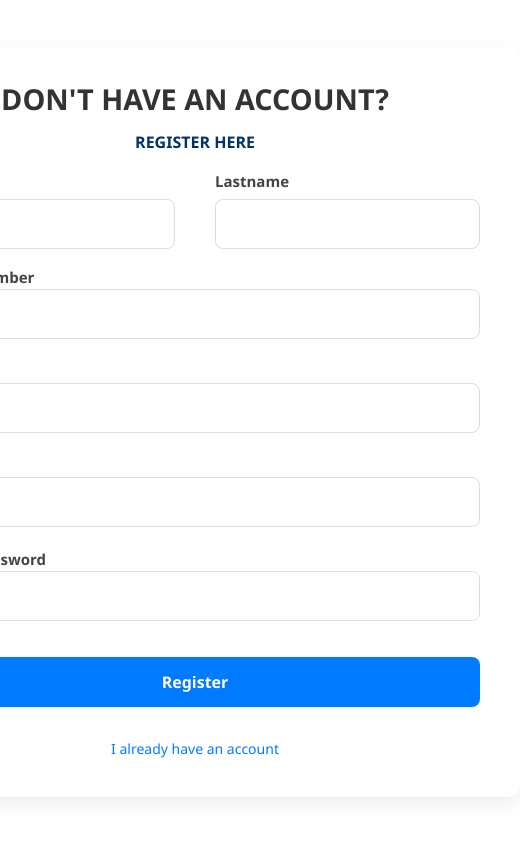
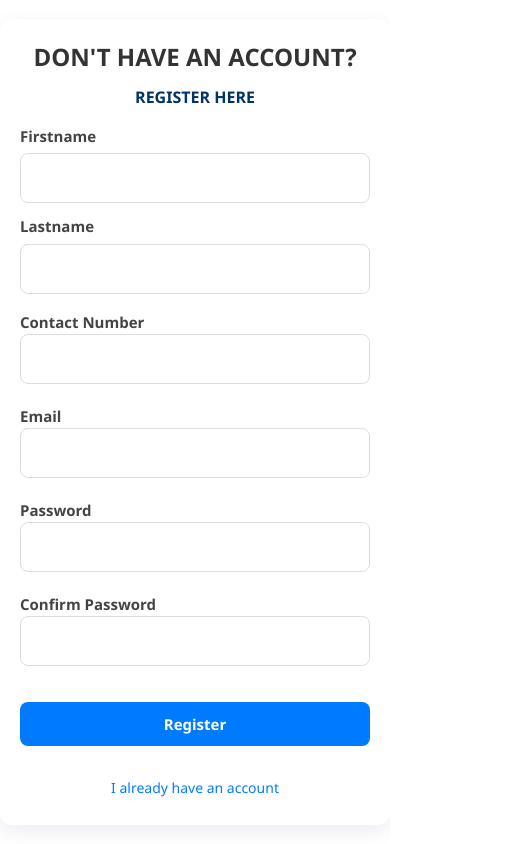
Before and after one commit to Rmoomi/Final_CapstoneProject, a React (Vite) app in the folder frontend_react/: page /register in a window 390 px wide. Shown: the whole page, 520 px wide, since content can reach past the window. Built offline with nearby package versions, Linux system fonts and the light colour scheme.

Commit message:
update resposiveness of homepage and navigation bar

```diff
--- a/frontend_react/src/components/NavLayout.jsx
+++ b/frontend_react/src/components/NavLayout.jsx
@@ -1,10 +1,11 @@
 import React, { useEffect, useState } from "react";
 import { Link, useNavigate, Outlet } from "react-router-dom";
-import { FaUserCircle } from "react-icons/fa";
+import { FaUserCircle, FaBars, FaTimes } from "react-icons/fa";
 import "./css/Homepage.css";
 
 function NavLayout() {
   const [user, setUser] = useState(null);
+  const [menuOpen, setMenuOpen] = useState(false);
   const navigate = useNavigate();
 
   useEffect(() => {
@@ -25,8 +26,22 @@ function NavLayout() {
     <div>
       {/* Navbar */}
       <nav className="navbar">
-        <div className="logo">EveRest Portal</div>
-        <ul className="nav-links">
+        <div
+          className="logo"
+          onClick={() => {
+            navigate("/homepage");
+          }}
+        >
+          EveRest Portal
+        </div>
+
+        {/* Hamburger icon (only shows on mobile) */}
+        <div className="hamburger" onClick={() => setMenuOpen(!menuOpen)}>
+          {menuOpen ? <FaTimes size={24} /> : <FaBars size={24} />}
+        </div>
+
+        {/* Desktop nav links */}
+        <ul className="nav-links desktop-menu">
           <li>
             <Link to="/reservation">Reservation</Link>
           </li>
@@ -49,9 +64,44 @@ function NavLayout() {
             </button>
           </li>
         </ul>
+
+        {/* Mobile side navigation */}
+        <div className={`side-menu ${menuOpen ? "open" : ""}`}>
+          <ul>
+            <li>
+              <Link to="/reservation" onClick={() => setMenuOpen(false)}>
+                Reservation
+              </Link>
+            </li>
+            <li>
+              <Link to="/about" onClick={() => setMenuOpen(false)}>
+                About
+              </Link>
+            </li>
+            <li>
+              <Link to="/contact" onClick={() => setMenuOpen(false)}>
+                Contact
+              </Link>
+            </li>
+            <li>
+              <Link to="/feedback" onClick={() => setMenuOpen(false)}>
+                Feedback
+              </Link>
+            </li>
+            <li className="user-icon">
+              <FaUserCircle size={28} />
+              {user && <span className="username"> {user.firstname}</span>}
+            </li>
+            <li>
+              <button onClick={handleLogout} className="logout-btn">
+                Logout
+              </button>
+            </li>
+          </ul>
+        </div>
       </nav>
 
-      {/* Page content will be injected here */}
+      {/* Page content */}
       <Outlet />
     </div>
   );
--- a/frontend_react/src/components/css/Homepage.css
+++ b/frontend_react/src/components/css/Homepage.css
@@ -1,4 +1,4 @@
-/* Reset some default margins/padding */
+/* Reset */
 * {
   margin: 0;
   padding: 0;
@@ -6,13 +6,13 @@
   font-family: "Segoe UI", Tahoma, Geneva, Verdana, sans-serif;
 }
 
-/* Navbar styling */
+/* Navbar */
 .navbar {
   width: 100%;
   display: flex;
   justify-content: space-between;
   align-items: center;
-  padding: 15px 50px;
+  padding: 15px 20px;
   background-color: #2c3e50;
   color: #fff;
   position: fixed;
@@ -25,8 +25,10 @@
   font-size: 1.5rem;
   font-weight: bold;
   color: #f1c40f;
+  cursor: pointer;
 }
 
+/* Desktop nav links */
 .nav-links {
   list-style: none;
   display: flex;
@@ -49,50 +51,66 @@
   cursor: pointer;
   transition: color 0.3s;
 }
-
 .user-icon:hover {
   color: #f1c40f;
 }
 
-/* Hero section */
-.hero {
-  height: 100vh;
-  background: linear-gradient(rgba(44, 62, 80, 0.8), rgba(44, 62, 80, 0.8)),
-    url("https://images.unsplash.com/photo-1605379399642-870262d3d6d6?ixlib=rb-4.0.3&auto=format&fit=crop&w=1471&q=80")
-      center/cover no-repeat;
+.logout-btn {
+  background: #f1c40f;
+  color: #2c3e50;
+  border: none;
+  padding: 6px 12px;
+  border-radius: 6px;
+  cursor: pointer;
+}
+.logout-btn:hover {
+  background: #d4ac0d;
+}
+
+/* Hamburger (mobile only) */
+.hamburger {
+  display: none;
+  cursor: pointer;
+}
+
+/* Side menu (hidden by default) */
+.side-menu {
+  position: fixed;
+  top: 0;
+  right: -250px; /* hidden */
+  width: 250px;
+  height: 100%;
+  background: #2c3e50;
+  color: #fff;
+  transition: right 0.3s ease;
+  z-index: 2000;
+  padding-top: 70px; /* avoid navbar */
+}
+.side-menu.open {
+  right: 0;
+}
+.side-menu ul {
+  list-style: none;
+  padding: 20px;
   display: flex;
   flex-direction: column;
-  justify-content: center;
-  align-items: center;
-  text-align: center;
-  color: white;
-  padding: 0 20px;
+  gap: 20px;
+}
+.side-menu a {
+  color: #fff;
+  text-decoration: none;
+  font-size: 1.2rem;
+}
+.side-menu a:hover {
+  color: #f1c40f;
 }
 
-.hero h1 {
-  font-size: 3rem;
-  margin-bottom: 15px;
+/* Responsive */
+@media (max-width: 768px) {
+  .desktop-menu {
+    display: none; /* hide desktop menu */
+  }
+  .hamburger {
+    display: block;
+  }
 }
-
-.hero p {
-  font-size: 1.2rem;
-  margin-bottom: 25px;
-  max-width: 600px;
-}
-
-.btn {
-  display: inline-block;
-  background-color: #f1c40f;
-  color: #2c3e50;
-  padding: 12px 25px;
-  border-radius: 30px;
-  font-size: 1rem;
-  font-weight: bold;
-  text-decoration: none;
-  transition: background 0.3s, transform 0.2s;
-}
-
-.btn:hover {
-  background-color: #d4ac0d;
-  transform: translateY(-3px);
-}
--- a/frontend_react/src/components/css/Register.css
+++ b/frontend_react/src/components/css/Register.css
@@ -9,10 +9,12 @@ body {
   font-family: "Segoe UI", Tahoma, Geneva, Verdana, sans-serif;
   overflow-y: auto;            /* scrollable if form is tall */
 }
-.register_header{
+
+.register_header {
   text-align: center;
   color: #003366;
 }
+
 /* Form container */
 .form_container {
   width: 650px;           /* wider desktop form */
@@ -22,16 +24,19 @@ body {
   padding: 30px 40px;
   display: flex;
   flex-direction: column;
-  gap: 16px;                   /* tighter vertical gap */
+  gap: 16px;
 }
-.fullname{
+
+.fullname {
   display: flex;
   gap: 40px;
 }
-.fullname label{
+
+.fullname label {
   display: block;
 }
-.fullname input{
+
+.fullname input {
   width: 265px;
   border: 1px solid #ddd;
   border-radius: 8px;
@@ -41,6 +46,7 @@ body {
   transition: border 0.2s;
   box-sizing: border-box;
 }
+
 .form_container h2 {
   margin: 0 0 10px 0;
   text-align: center;
@@ -53,7 +59,7 @@ body {
 .form_container form {
   display: flex;
   flex-direction: column;
-  gap: 16px;                   /* uniform spacing */
+  gap: 16px;
   width: 100%;
 }
 
@@ -64,7 +70,7 @@ body {
   margin-bottom: 6px;
 }
 
-.contact_confPass_inputs input{
+.contact_confPass_inputs input {
   width: 100%;
   border: 1px solid #ddd;
   border-radius: 8px;
@@ -75,8 +81,6 @@ body {
   box-sizing: border-box;
   margin-bottom: 20px;
 }
-/* .form_container input
-} */
 
 .form_container input:focus {
   border-color: #007bff;
@@ -108,7 +112,7 @@ body {
   border-radius: 8px;
   cursor: pointer;
   transition: all 0.2s, transform 0.1s;
-  width: 100%;                 /* button matches input width */
+  width: 100%;
 }
 
 .submitBtn:hover {
@@ -131,5 +135,68 @@ body {
   color: #0056b3;
   text-decoration: underline;
 }
+input, textarea, select {
+  background-color: #fff !important;  /* white background */
+  color: #000 !important;             /* black text */
+  -webkit-text-fill-color: #000 !important; /* iOS Safari autofill fix */
+  box-shadow: 0 0 0px 1000px #fff inset !important; /* override autofill bg */
+}
 
-/* Responsive */
+input:-webkit-autofill,
+textarea:-webkit-autofill,
+select:-webkit-autofill {
+  background-color: #fff !important;
+  -webkit-box-shadow: 0 0 0px 1000px #fff inset !important;
+  -webkit-text-fill-color: #000 !important;
+}
+
+
+/* ============================= */
+/* RESPONSIVE DESIGN */
+/* ============================= */
+
+/* Tablets */
+@media (max-width: 900px) {
+  .form_container {
+    width: 90%;
+    padding: 20px;
+  }
+
+  .fullname {
+    gap: 20px;
+  }
+
+  .fullname input {
+    width: 100%;
+  }
+}
+
+/* Mobile */
+@media (max-width: 600px) {
+  body {
+    padding: 30px 10px;
+  }
+
+  .form_container {
+    width: 100%;
+    padding: 20px;
+  }
+
+  .fullname {
+    flex-direction: column;
+    gap: 12px;
+  }
+
+  .fullname input {
+    width: 100%;
+  }
+
+  .form_container h2 {
+    font-size: 1.5rem;
+  }
+
+  .submitBtn {
+    font-size: 15px;
+    padding: 12px;
+  }
+}
```
